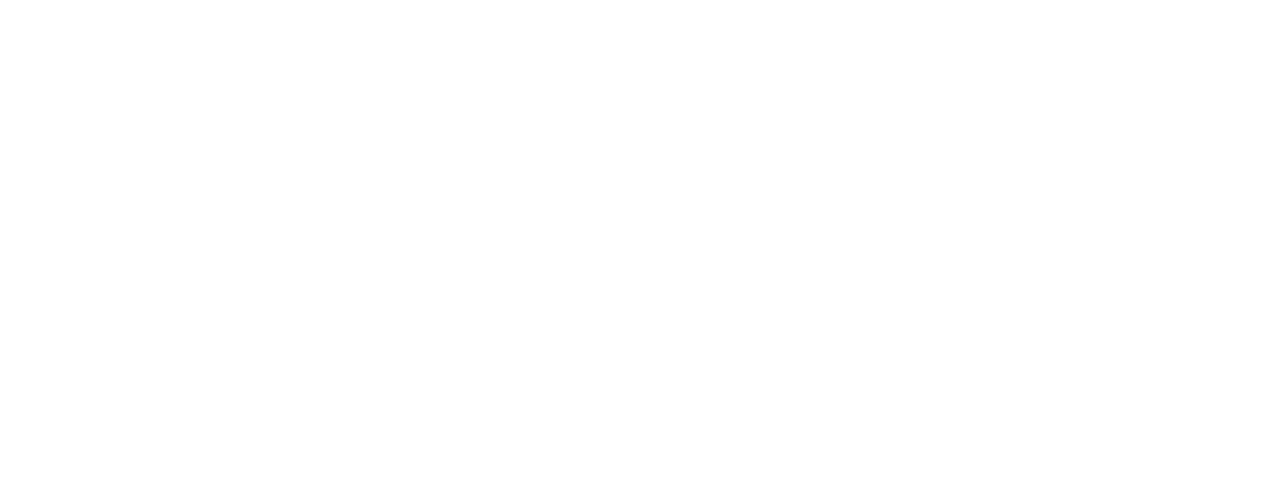
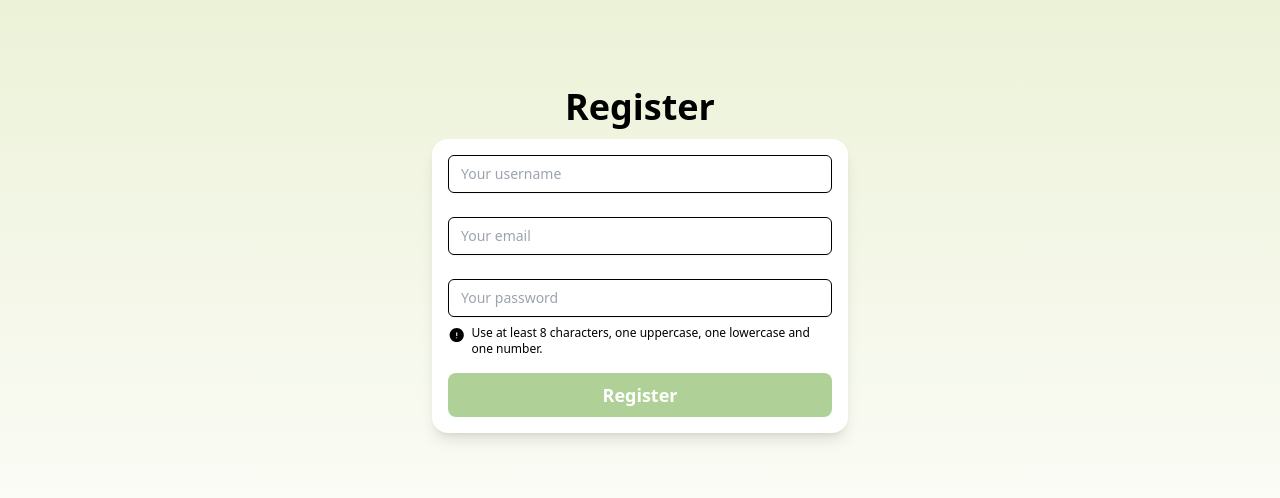
Before and after one commit to sjake12/eco-shop, a React (Vite) app: page /signup in a window 1280 px wide. Before the commit this address had no page. Shown: the part 140-638 px from the top of the page. Built offline with nearby package versions, Linux system fonts and the light colour scheme.

Commit message:
added a signup form

```diff
--- a/src/App.jsx
+++ b/src/App.jsx
@@ -5,10 +5,10 @@ import Hero from "./components/Hero";
 import Products from "./components/Products";
 import Shop from "./components/Shop";
 import Checkout from "./components/Checkout";
-
 import Login from "./components/Login";
-
 import Admin from "./components/Admin";
+import Register from "./components/Register";
+import Footer from "./components/Footer";
 
 import "./App.css";
 
@@ -38,38 +38,19 @@ function App() {
             <>
               {isPopUpVisible && <Checkout onClose={handleClose} />}
               {isLoginVisible && <Login onClose={handleClose} />}
-              <Nav onCartClick={handleCartClick} />
+              <Nav
+                onCartClick={handleCartClick}
+                onLoginClick={handleLoginClick}
+              />
               <Hero onLoginClick={handleLoginClick} />
               <Products />
               <Shop />
-              <footer className="h-[40vh] w-full bg-eco-800 p-10 flex flex-col items-center justify-center lg:justify-between text-white">
-                <div className="max-w-5xl w-full flex flex-col lg:flex-row justify-between items-center lg:items-start text-center lg:text-left">
-                  <div className="lg:w-1/2 mb-10 lg:mb-0">
-                    <h1 className="font-open-sans text-5xl font-extrabold mb-6">
-                      Ecco Shop.
-                    </h1>
-                    <p className="max-w-lg mx-auto lg:mx-0 text-base lg:text-lg leading-relaxed text-gray-300">
-                      Welcome to Ecco shop, your one-stop online store for all
-                      your eco-friendly needs. We offer a wide range of products
-                      made from sustainable materials and designed to reduce
-                      waste.
-                    </p>
-                  </div>
-                  <div className="lg:w-1/4">
-                    <h4 className="font-bold text-3xl mb-4">About Us</h4>
-                    <ul className="font-roboto text-lg space-y-4">
-                      <li>Stephen Jake Apostol</li>
-                      <li>Ralph Vincent Rodriguez</li>
-                      <li>Katherine Macandili</li>
-                      <li>Riemy Joy Martinez</li>
-                    </ul>
-                  </div>
-                </div>
-              </footer>
+              <Footer />
             </>
           }
         />
         <Route path="/admin" element={<Admin />} />
+        <Route path="/signup" element={<Register />} />
       </Routes>
     </Router>
   );
--- /dev/null
+++ b/src/components/Footer.jsx
@@ -0,0 +1,29 @@
+function Footer() {
+  return (
+    <footer className="h-[40vh] w-full bg-eco-800 p-10 flex flex-col items-center justify-center lg:justify-between text-white">
+      <div className="max-w-5xl w-full flex flex-col lg:flex-row justify-between items-center lg:items-start text-center lg:text-left">
+        <div className="lg:w-1/2 mb-10 lg:mb-0">
+          <h1 className="font-open-sans text-5xl font-extrabold mb-6">
+            Ecco Shop.
+          </h1>
+          <p className="max-w-lg mx-auto lg:mx-0 text-base lg:text-lg leading-relaxed text-gray-300">
+            Welcome to Ecco shop, your one-stop online store for all your
+            eco-friendly needs. We offer a wide range of products made from
+            sustainable materials and designed to reduce waste.
+          </p>
+        </div>
+        <div className="lg:w-1/4">
+          <h4 className="font-bold text-3xl mb-4">About Us</h4>
+          <ul className="font-roboto text-lg space-y-4">
+            <li>Stephen Jake Apostol</li>
+            <li>Ralph Vincent Rodriguez</li>
+            <li>Katherine Macandili</li>
+            <li>Riemy Joy Martinez</li>
+          </ul>
+        </div>
+      </div>
+    </footer>
+  );
+}
+
+export default Footer;
--- a/src/components/Login.jsx
+++ b/src/components/Login.jsx
@@ -75,6 +75,17 @@ function Login({ onClose }) {
                 required
               />
             </div>
+            <div className="text-center">
+              <p className="text-sm text-gray-600">
+                Don't have an account?{" "}
+                <a
+                  href="/signup"
+                  className="text-eco-800 hover:text-eco-700 transition-colors"
+                >
+                  Sign up
+                </a>
+              </p>
+            </div>
             <div className="flex justify-end space-x-4">
               <button
                 type="submit"
--- a/src/components/Nav.jsx
+++ b/src/components/Nav.jsx
@@ -1,7 +1,7 @@
 import React, { useState } from "react";
 import { ShoppingCart, Menu, X } from "lucide-react";
 
-function Nav({ onCartClick }) {
+function Nav({ onCartClick, onLoginClick }) {
   const [isMenuOpen, setIsMenuOpen] = useState(false);
 
   const toggleMenu = () => setIsMenuOpen(!isMenuOpen);
@@ -17,7 +17,7 @@ function Nav({ onCartClick }) {
           </div>
           <div className="hidden md:block">
             <div className="ml-10 flex items-baseline space-x-4">
-              <NavLink href="#" label="Home" />
+              <NavLink href="/" label="Home" />
               <NavLink href="#" label="Shop" />
               <button
                 onClick={onCartClick}
@@ -27,7 +27,10 @@ function Nav({ onCartClick }) {
                 Cart
                 <ShoppingCart className="ml-2 h-5 w-5" />
               </button>
-              <button className="text-white hover:bg-eco-700 hover:text-white px-3 py-2 rounded-md text-sm font-medium flex items-center transition duration-150 ease-in-out">
+              <button
+                onClick={onLoginClick}
+                className="text-white hover:bg-eco-700 hover:text-white px-3 py-2 rounded-md text-sm font-medium flex items-center transition duration-150 ease-in-out"
+              >
                 Login
               </button>
             </div>
--- /dev/null
+++ b/src/components/Register.jsx
@@ -0,0 +1,65 @@
+function Register() {
+  return (
+    <div className="min-h-screen flex flex-col justify-center items-center bg-gradient-to-b from-eco-500 to-eco-400">
+      <h2 className="font-bold text-4xl mb-3">Register</h2>
+      <form
+        action="post"
+        className="min-h-max min-w-max bg-white rounded-2xl shadow-lg p-4 flex flex-col gap-4"
+      >
+        <div class="w-full max-w-sm min-w-[200px]">
+          <div class="relative">
+            <input
+              type="username"
+              class="w-full pl-3 pr-3 py-2 bg-transparent placeholder:text-slate-400 text-slate-600 text-sm border border-slate-200 rounded-md transition duration-300 ease focus:outline-none focus:border-slate-400 hover:border-slate-300 shadow-sm focus:shadow"
+              placeholder="Your username"
+            />
+            <p class="flex items-start mt-2 text-xs text-slate-400"></p>
+          </div>
+        </div>
+        <div class="w-full max-w-sm min-w-[200px]">
+          <div class="relative">
+            <input
+              type="email"
+              class="w-full pl-3 pr-3 py-2 bg-transparent placeholder:text-slate-400 text-slate-600 text-sm border border-slate-200 rounded-md transition duration-300 ease focus:outline-none focus:border-slate-400 hover:border-slate-300 shadow-sm focus:shadow"
+              placeholder="Your email"
+            />
+            <p class="flex items-start mt-2 text-xs text-slate-400"></p>
+          </div>
+        </div>
+        <div class="w-full max-w-sm min-w-[200px]">
+          <div class="relative">
+            <input
+              type="password"
+              class="w-full pl-3 pr-3 py-2 bg-transparent placeholder:text-slate-400 text-slate-600 text-sm border border-slate-200 rounded-md transition duration-300 ease focus:outline-none focus:border-slate-400 hover:border-slate-300 shadow-sm focus:shadow"
+              placeholder="Your password"
+            />
+            <p class="flex items-start mt-2 text-xs text-slate-400">
+              <svg
+                xmlns="http://www.w3.org/2000/svg"
+                viewBox="0 0 24 24"
+                fill="currentColor"
+                class="w-5 h-5 mr-1.5"
+              >
+                <path
+                  fill-rule="evenodd"
+                  d="M2.25 12c0-5.385 4.365-9.75 9.75-9.75s9.75 4.365 9.75 9.75-4.365 9.75-9.75 9.75S2.25 17.385 2.25 12ZM12 8.25a.75.75 0 0 1 .75.75v3.75a.75.75 0 0 1-1.5 0V9a.75.75 0 0 1 .75-.75Zm0 8.25a.75.75 0 1 0 0-1.5.75.75 0 0 0 0 1.5Z"
+                  clip-rule="evenodd"
+                />
+              </svg>
+              Use at least 8 characters, one uppercase, one lowercase and one
+              number.
+            </p>
+          </div>
+        </div>
+        <button
+          className="bg-eco-800 text-white text-lg font-bold px-6 py-2 rounded-lg hover:bg-eco-700 transition-colors focus:outline-none focus:ring-2 focus:ring-eco-500 focus:ring-offset-2"
+          type="submit"
+        >
+          Register
+        </button>
+      </form>
+    </div>
+  );
+}
+
+export default Register;
```
